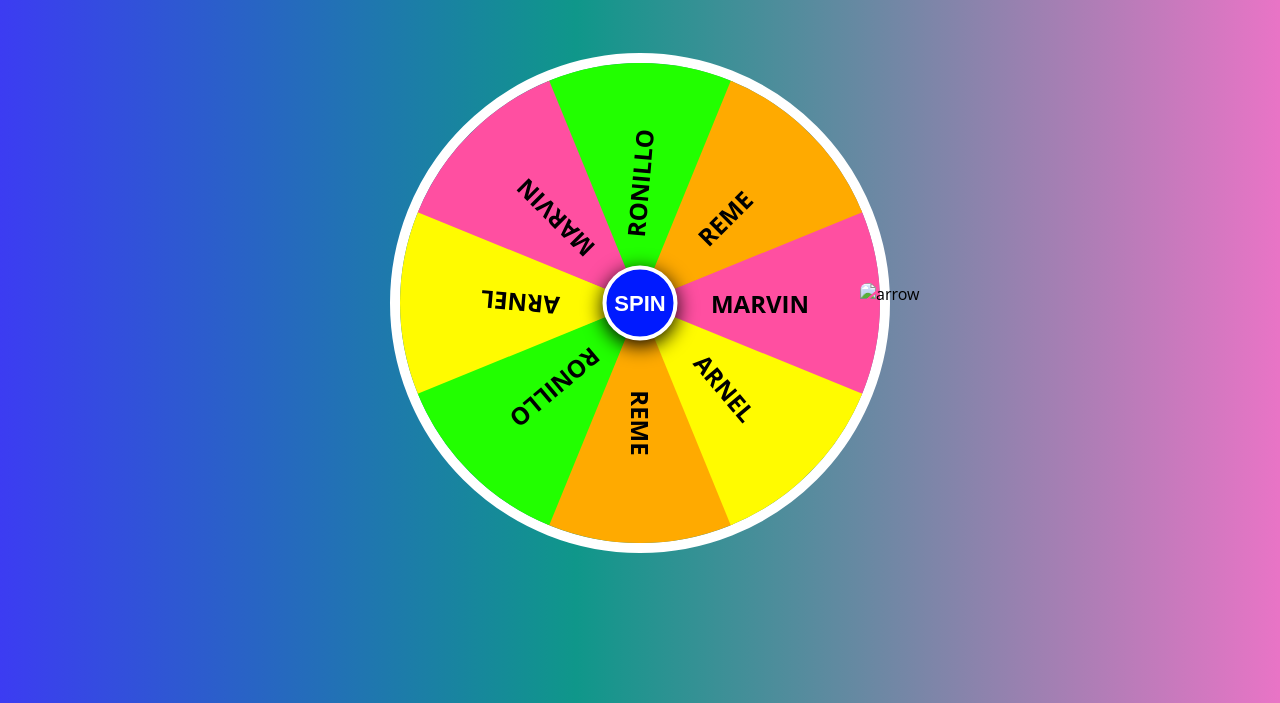
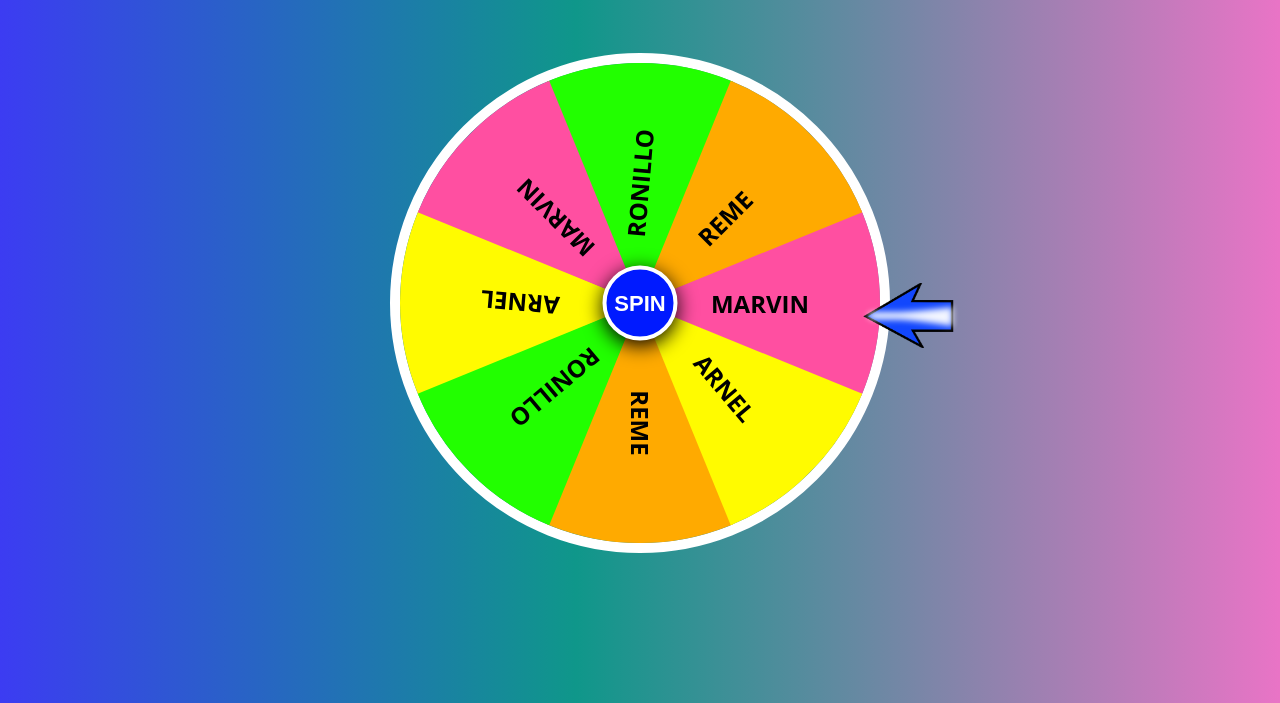
Before and after one commit to Akashihub/spinthewhell.io, a plain HTML site: page index.html in a window 1280 px wide. Shown: the part 97-800 px from the top of the page. Drawn offline with Linux system fonts and the light colour scheme; the site is published under a folder, as on GitHub Pages, so addresses that start at the root find nothing.

Commit message:
Update index.html

```diff
--- a/index.html
+++ b/index.html
@@ -36,7 +36,7 @@
 
         <button class="spin" onclick="rotateFunction()">SPIN</button>
 
-        <img src="/arrow.png" alt="arrow">
+        <img src="arrow.png" alt="arrow">
     </div>
 
     </div>
```
